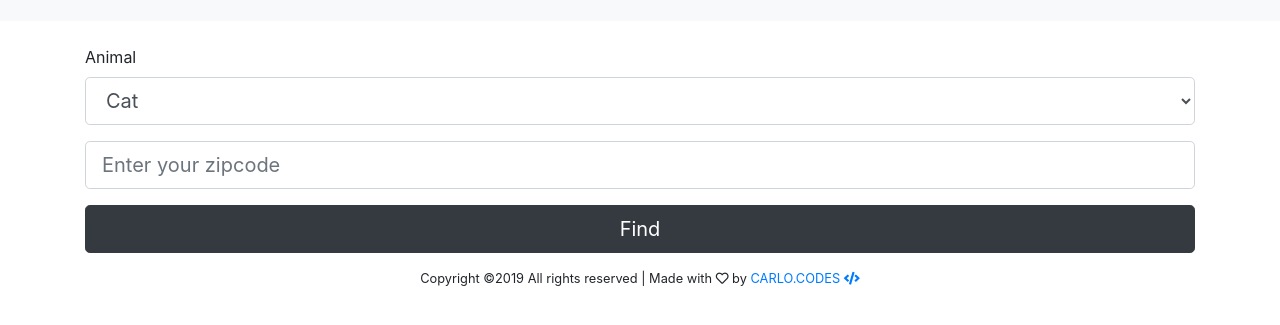
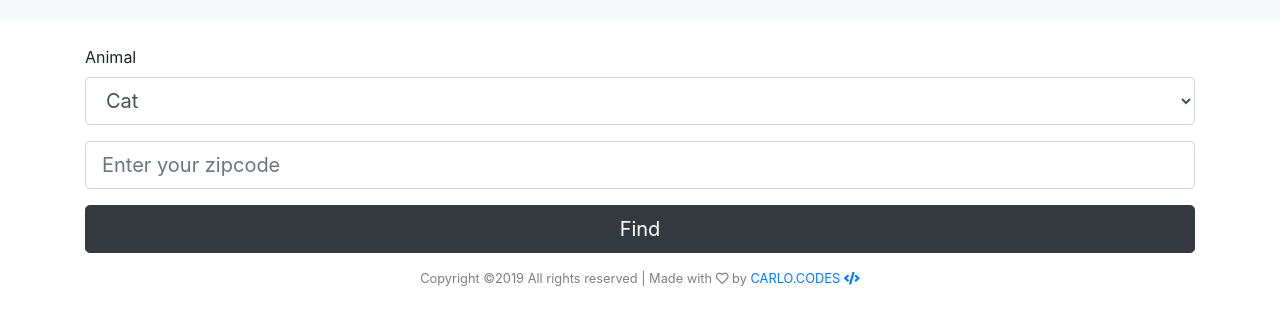
Before and after one commit to carlocabrera/pet-hero, a plain HTML site: page index.html in a window 1280 px wide. Shown: the part 67-392 px from the top of the page. Drawn offline with nearby package versions, Linux system fonts and the light colour scheme.

Commit message:
Update index.html

```diff
--- a/index.html
+++ b/index.html
@@ -34,7 +34,7 @@
 
     <div id="results"></div>
   </div>
-  <footer class="bg-black small text-center text-grey-50">
+  <footer class="bg-black small text-center text-black-50">
 
       <div class="container">
               Copyright ©<script>document.write(new Date().getFullYear());</script> All rights reserved | Made with <i class="far fa-heart" aria-hidden="true"></i> by <a href="http://carlo.codes" target="_blank">CARLO.CODES <i class="fas fa-code"></i></a>
```
